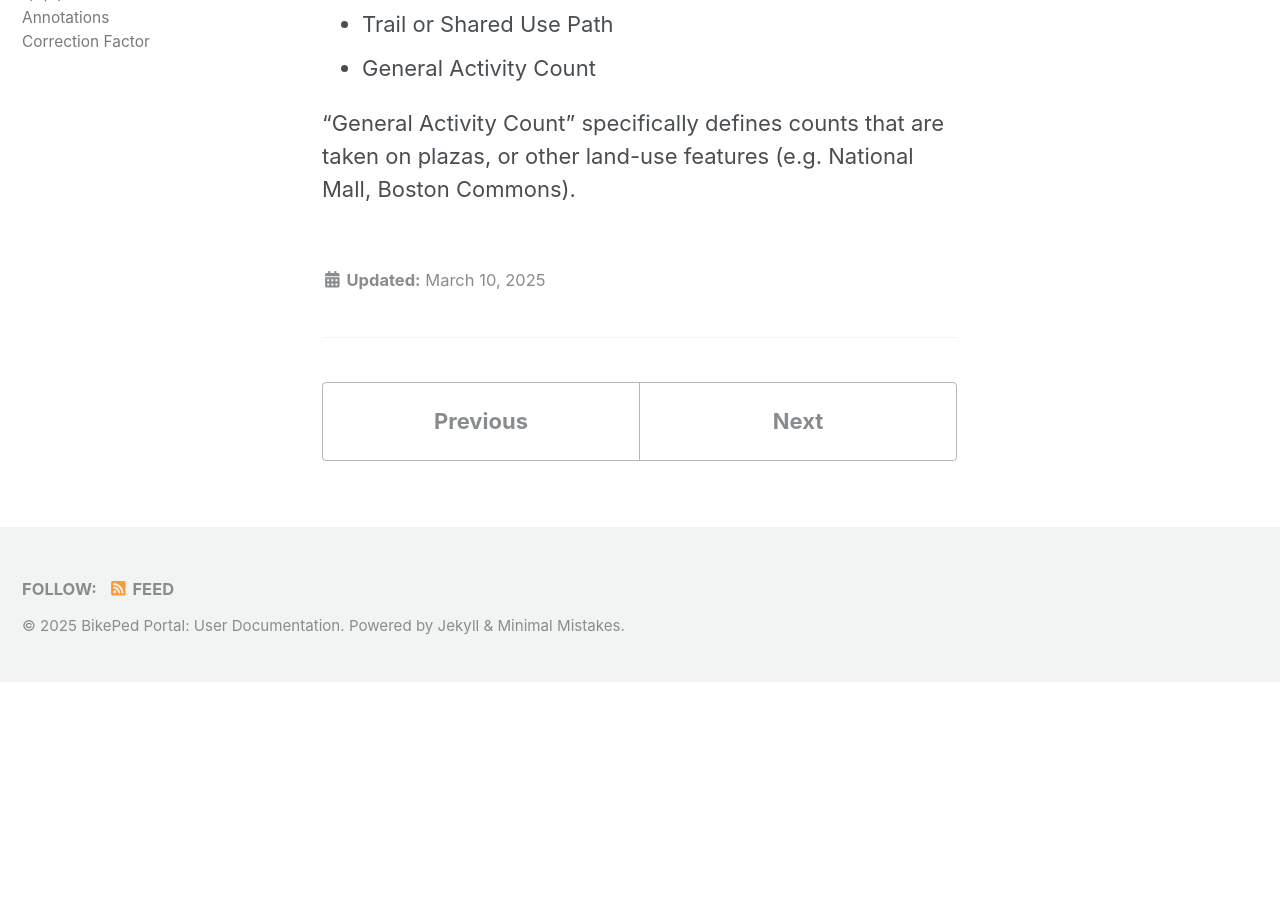
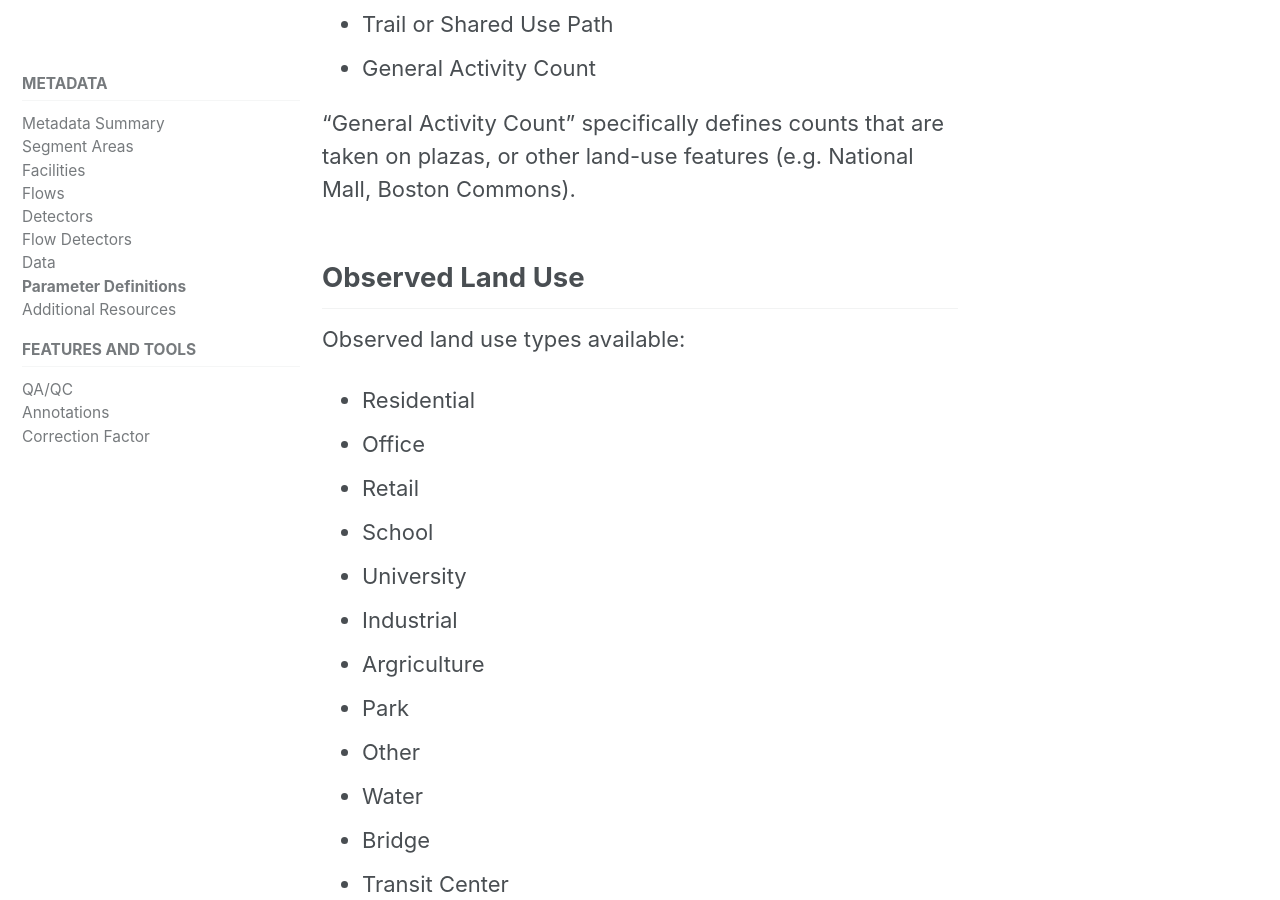
Before and after one commit to PSUTrec/documentation, a Jekyll site: the page built from _documents/07-parameter-definitions.md, in a window 1280 px wide and 900 px high, scrolled down 768 px. Built offline with Jekyll 4.4.1, drawn with Linux system fonts in a browser that asks for light colours; nearby versions of some CDN libraries; before the commit the page ends 1449 px from its top, so only the background shows below that.

Commit message:
update segment areas and param defs

```diff
--- a/_documents/07-parameter-definitions.md
+++ b/_documents/07-parameter-definitions.md
@@ -18,3 +18,19 @@ Functional classes used in BikePed Portal are:
 * General Activity Count
 
 "General Activity Count" specifically defines counts that are taken on plazas, or other land-use features (e.g. National Mall, Boston Commons).
+
+## Observed Land Use
+
+Observed land use types available:
+* Residential
+* Office
+* Retail
+* School
+* University
+* Industrial
+* Argriculture
+* Park
+* Other
+* Water
+* Bridge
+* Transit Center
```
Also changed, not shown: _documents/01-segment-areas.md (+10 -7 lines).
